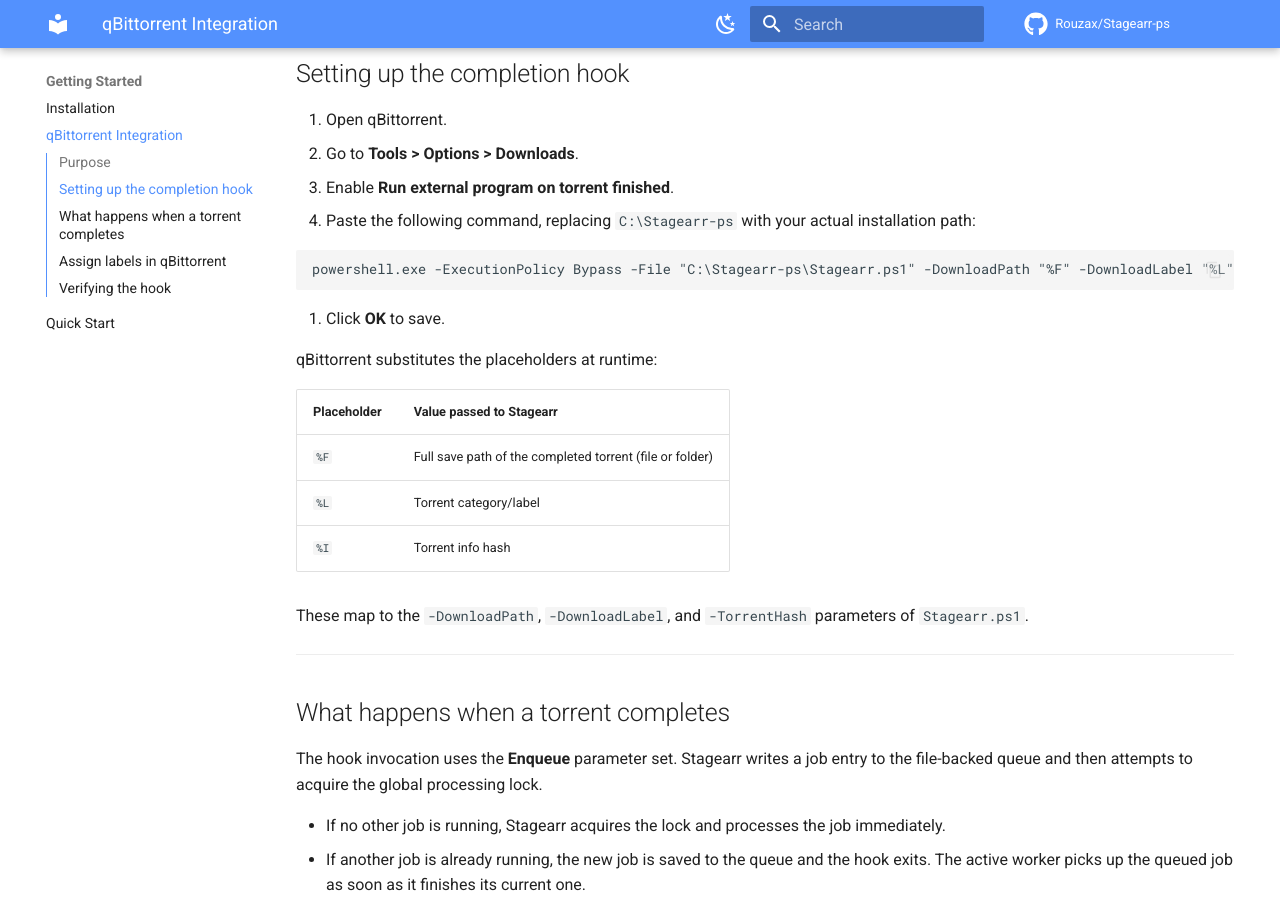
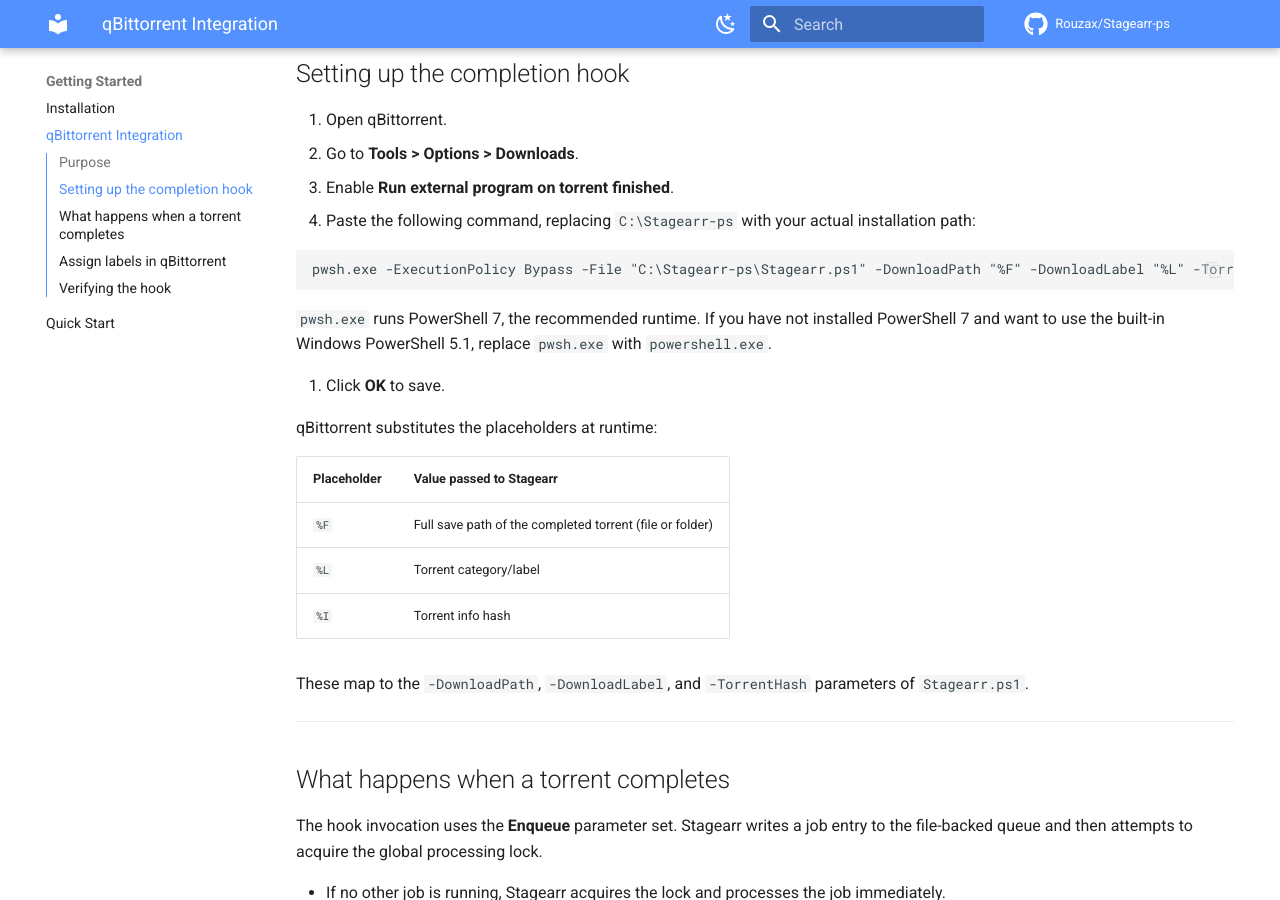
Before and after one commit to Rouzax/Stagearr-ps, an MkDocs documentation site: the page built from docs/qbittorrent.md, in a window 1280 px wide and 900 px high, scrolled down 365 px. Built offline with MkDocs 1.6.1 and Material for MkDocs 9.7.7, drawn with Linux system fonts in a browser that asks for light colours; comment, search, counter and statistics services are not loaded.

Commit message:
docs: prefer PowerShell 7 (pwsh.exe) as the recommended runtime, keep 5.1 as supported fallback

````diff
--- a/docs/qbittorrent.md
+++ b/docs/qbittorrent.md
@@ -14,8 +14,10 @@
 4. Paste the following command, replacing `C:\Stagearr-ps` with your actual installation path:
 
 ```
-powershell.exe -ExecutionPolicy Bypass -File "C:\Stagearr-ps\Stagearr.ps1" -DownloadPath "%F" -DownloadLabel "%L" -TorrentHash "%I"
+pwsh.exe -ExecutionPolicy Bypass -File "C:\Stagearr-ps\Stagearr.ps1" -DownloadPath "%F" -DownloadLabel "%L" -TorrentHash "%I"
 ```
+
+`pwsh.exe` runs PowerShell 7, the recommended runtime. If you have not installed PowerShell 7 and want to use the built-in Windows PowerShell 5.1, replace `pwsh.exe` with `powershell.exe`.
 
 5. Click **OK** to save.
 
````
Also changed, not shown: README.md (+5 -3 lines), docs/installation.md (+1 -1 lines).
